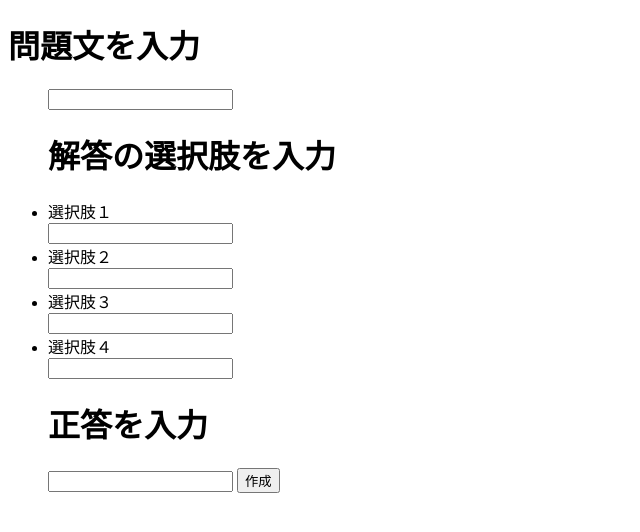
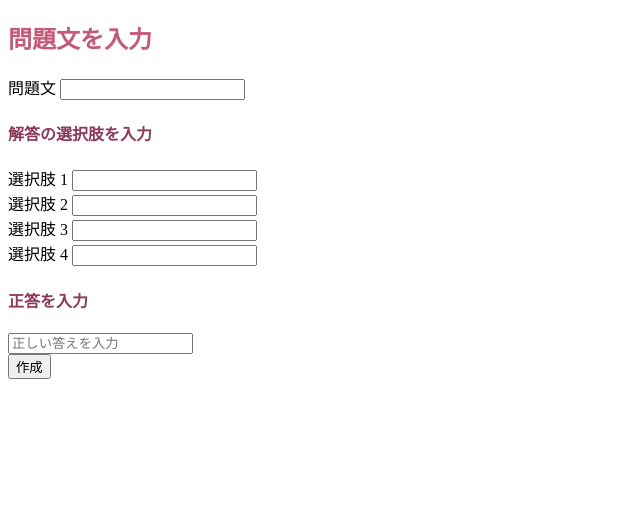
Before and after one commit to taipiwiq/beta, a Python web app: template beta/admin_app/templates/create.html in a window 1280 px wide. Shown: the top 532 px of the page, without its empty margins (0-640 px from the left). Run offline with Jinja, Linux system fonts and the light colour scheme; the template is opened without the code that fills it, so the values that code supplies are empty.

Commit message:
Update create.html

```diff
--- a/beta/admin_app/templates/create.html
+++ b/beta/admin_app/templates/create.html
@@ -1,26 +1,50 @@
 {% extends "base.html" %}
 {% block content %}
 
-        <h1>問題文を入力</h1>
+<div class="container py-5" style="max-width: 600px;">
+  <div class="card shadow-sm rounded-4 p-4 bg-white">
+    <h2 class="text-center mb-4" style="color: #C35B78;">問題文を入力</h2>
 
     {% if error %}
-        <p style="color:red;">{{ error }}</p>
+      <div class="alert alert-danger" role="alert">
+        {{ error }}
+      </div>
     {% endif %}
 
     <form method="POST" action="{{ url_for('admin.create', unit_id=unit.id) }}">
-        <ul>
-            <input type="text" name="question" value="{{ request.form.get('question', '') }}">
-            <h1>解答の選択肢を入力</h1>
-            <li>選択肢１</li><input type="text" name="select1" value="{{ select1 or '' }}">
-            <li>選択肢２</li><input type="text" name="select2" value="{{ select2 or '' }}">
-            <li>選択肢３</li><input type="text" name="select3" value="{{ select3 or '' }}">
-            <li>選択肢４</li><input type="text" name="select4" value="{{ select4 or '' }}">
-        </ul>
-        <ul>
-            <h1>正答を入力</h1>
-            <input type='text' name="answer" value="{{ request.form.get(answer, '') }}">
-            <input type="submit" value="作成">
-        </ul>
+      <div class="mb-4">
+        <label for="question" class="form-label fw-semibold">問題文</label>
+        <input type="text" class="form-control rounded-pill" id="question" name="question" value="{{ request.form.get('question', '') }}" required>
+      </div>
+
+      <h4 class="mb-3" style="color: #8B3A58;">解答の選択肢を入力</h4>
+      <div class="mb-3">
+        <label for="select1" class="form-label">選択肢 1</label>
+        <input type="text" class="form-control rounded-pill" id="select1" name="select1" value="{{ select1 or '' }}" required>
+      </div>
+      <div class="mb-3">
+        <label for="select2" class="form-label">選択肢 2</label>
+        <input type="text" class="form-control rounded-pill" id="select2" name="select2" value="{{ select2 or '' }}" required>
+      </div>
+      <div class="mb-3">
+        <label for="select3" class="form-label">選択肢 3</label>
+        <input type="text" class="form-control rounded-pill" id="select3" name="select3" value="{{ select3 or '' }}" required>
+      </div>
+      <div class="mb-3">
+        <label for="select4" class="form-label">選択肢 4</label>
+        <input type="text" class="form-control rounded-pill" id="select4" name="select4" value="{{ select4 or '' }}" required>
+      </div>
+
+      <h4 class="mb-3" style="color: #8B3A58;">正答を入力</h4>
+      <div class="mb-4">
+        <input type="text" class="form-control rounded-pill" name="answer" value="{{ request.form.get('answer', '') }}" placeholder="正しい答えを入力" required>
+      </div>
+
+      <div class="d-grid">
+        <button type="submit" class="btn btn-primary rounded-pill py-2 shadow-sm">作成</button>
+      </div>
     </form>
+  </div>
+</div>
 
 {% endblock %}
```
